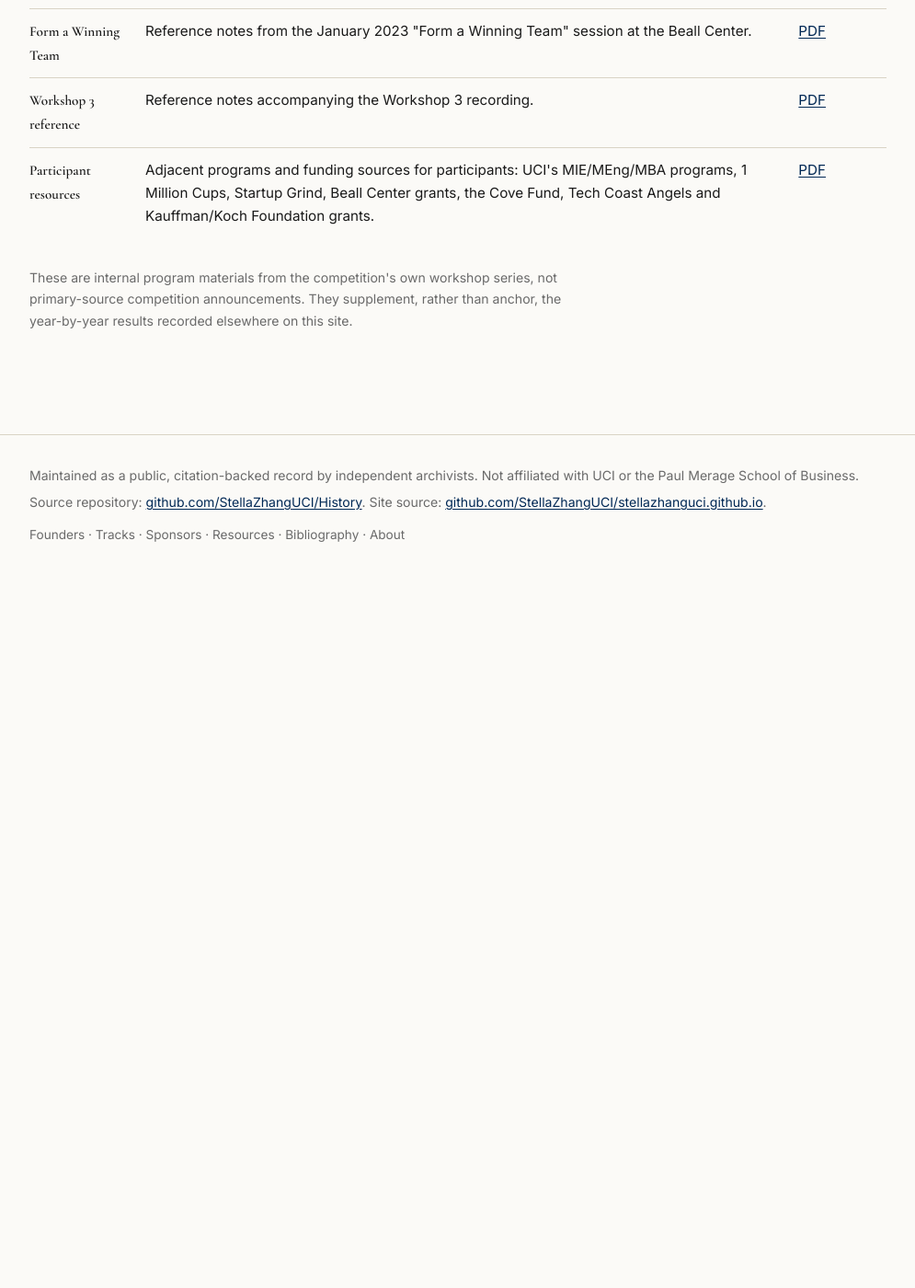
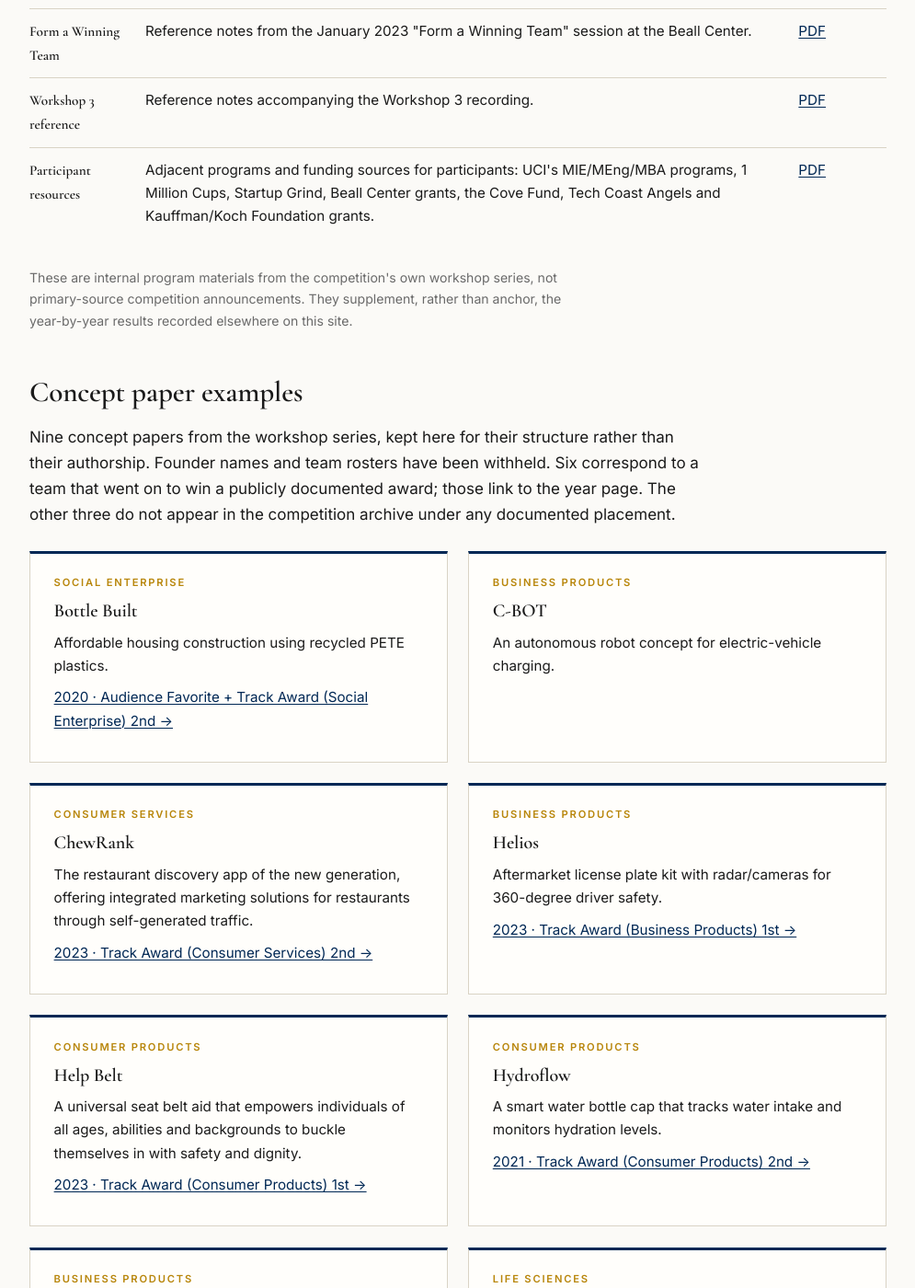
Before and after one commit to StellaZhangUCI/stellazhanguci.github.io, a Jekyll site: the page built from resources/index.html, in a window 1280 px wide and 1400 px high, scrolled down 938 px. Shown: the whole window at 92% size, without its empty margins (142-1137 px from the left). Built offline with Jekyll 4.4.1, drawn with Linux system fonts in a browser that asks for light colours; before the commit the page ends 1568 px from its top, so only the background shows below that; some of the changed text lies outside the part shown.

Commit message:
Add redacted concept paper examples

```diff
--- a/resources/index.html
+++ b/resources/index.html
@@ -55,3 +55,61 @@ permalink: /resources/
   </table>
   <p style="font-size:0.88rem; color: var(--ink-muted);">These are internal program materials from the competition's own workshop series, not primary-source competition announcements. They supplement, rather than anchor, the year-by-year results recorded elsewhere on this site.</p>
 </section>
+
+<section class="section">
+  <h2>Concept paper examples</h2>
+  <p>Nine concept papers from the workshop series, kept here for their structure rather than their authorship. Founder names and team rosters have been withheld. Six correspond to a team that went on to win a publicly documented award; those link to the year page. The other three do not appear in the competition archive under any documented placement.</p>
+  <div class="feature-grid">
+    <article class="feature">
+      <span class="label-eyebrow">Social Enterprise</span>
+      <h3>Bottle Built</h3>
+      <p>Affordable housing construction using recycled PETE plastics.</p>
+      <p><a href="{{ '/years/2020/' | relative_url }}">2020 &middot; Audience Favorite + Track Award (Social Enterprise) 2nd &rarr;</a></p>
+    </article>
+    <article class="feature">
+      <span class="label-eyebrow">Business Products</span>
+      <h3>C-BOT</h3>
+      <p>An autonomous robot concept for electric-vehicle charging.</p>
+    </article>
+    <article class="feature">
+      <span class="label-eyebrow">Consumer Services</span>
+      <h3>ChewRank</h3>
+      <p>The restaurant discovery app of the new generation, offering integrated marketing solutions for restaurants through self-generated traffic.</p>
+      <p><a href="{{ '/years/2023/' | relative_url }}">2023 &middot; Track Award (Consumer Services) 2nd &rarr;</a></p>
+    </article>
+    <article class="feature">
+      <span class="label-eyebrow">Business Products</span>
+      <h3>Helios</h3>
+      <p>Aftermarket license plate kit with radar/cameras for 360-degree driver safety.</p>
+      <p><a href="{{ '/years/2023/' | relative_url }}">2023 &middot; Track Award (Business Products) 1st &rarr;</a></p>
+    </article>
+    <article class="feature">
+      <span class="label-eyebrow">Consumer Products</span>
+      <h3>Help Belt</h3>
+      <p>A universal seat belt aid that empowers individuals of all ages, abilities and backgrounds to buckle themselves in with safety and dignity.</p>
+      <p><a href="{{ '/years/2023/' | relative_url }}">2023 &middot; Track Award (Consumer Products) 1st &rarr;</a></p>
+    </article>
+    <article class="feature">
+      <span class="label-eyebrow">Consumer Products</span>
+      <h3>Hydroflow</h3>
+      <p>A smart water bottle cap that tracks water intake and monitors hydration levels.</p>
+      <p><a href="{{ '/years/2021/' | relative_url }}">2021 &middot; Track Award (Consumer Products) 2nd &rarr;</a></p>
+    </article>
+    <article class="feature">
+      <span class="label-eyebrow">Business Products</span>
+      <h3>MedLance</h3>
+      <p>A freelancer-style marketplace concept connecting medical professionals with short-term clinical work.</p>
+    </article>
+    <article class="feature">
+      <span class="label-eyebrow">Life Sciences</span>
+      <h3>NanoCurv</h3>
+      <p>An artificial cornea (keratoprosthesis) concept aimed at corneal blindness.</p>
+    </article>
+    <article class="feature">
+      <span class="label-eyebrow">Social Enterprise</span>
+      <h3>Shower Power</h3>
+      <p>An innovative shower system that saves 5% of household water while providing the instant hot water consumers need for their morning shower.</p>
+      <p><a href="{{ '/years/2023/' | relative_url }}">2023 &middot; Track Award (Social Enterprise) 1st &rarr;</a></p>
+    </article>
+  </div>
+</section>
```
